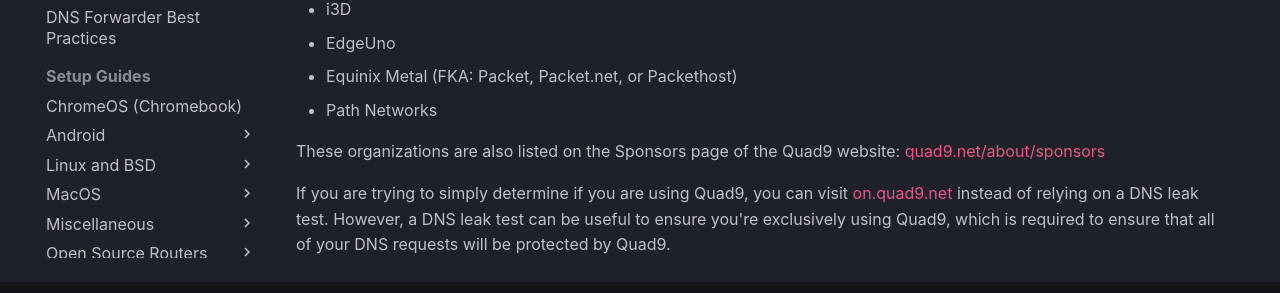
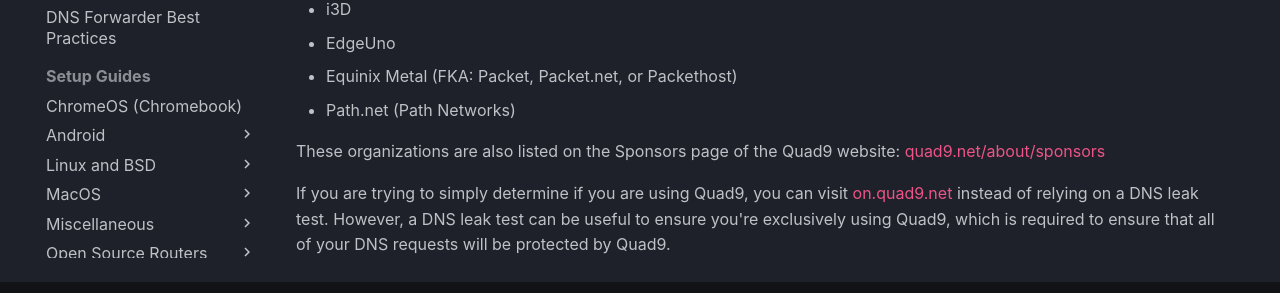
Before and after one commit to Quad9DNS/documentation, an MkDocs documentation site: the page built from docs/FAQs.md, in a window 1280 px wide and 900 px high, scrolled down 1644 px. Shown: the part 553-846 px from the top of the window. Built offline with MkDocs 1.6.1 and Material for MkDocs 9.7.7, drawn with Linux system fonts in a browser that asks for light colours; comment, search, counter and statistics services are not loaded.

Commit message:
Path proper name

```diff
--- a/docs/FAQs.md
+++ b/docs/FAQs.md
@@ -88,7 +88,7 @@
 * i3D
 * EdgeUno
 * Equinix Metal (FKA: Packet, Packet.net, or Packethost)
-* Path Networks
+* Path.net (Path Networks)
 
 These organizations are also listed on the Sponsors page of the Quad9 website: [quad9.net/about/sponsors](https://quad9.net/about/sponsors)
 
```
